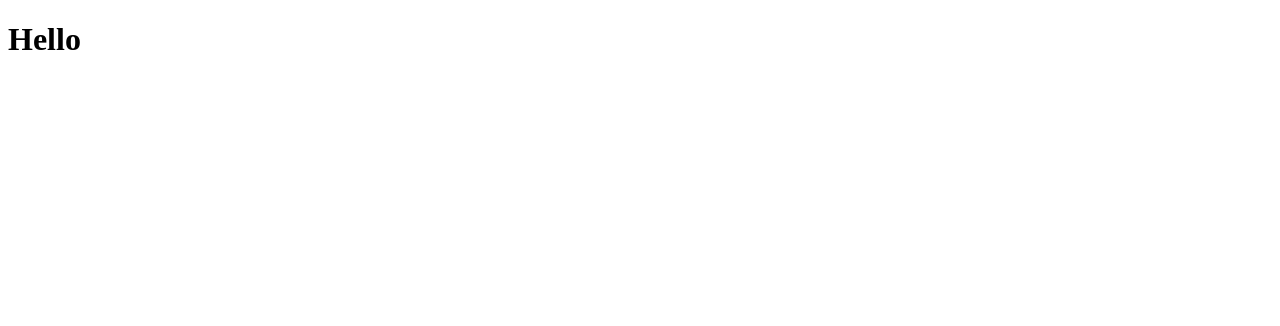
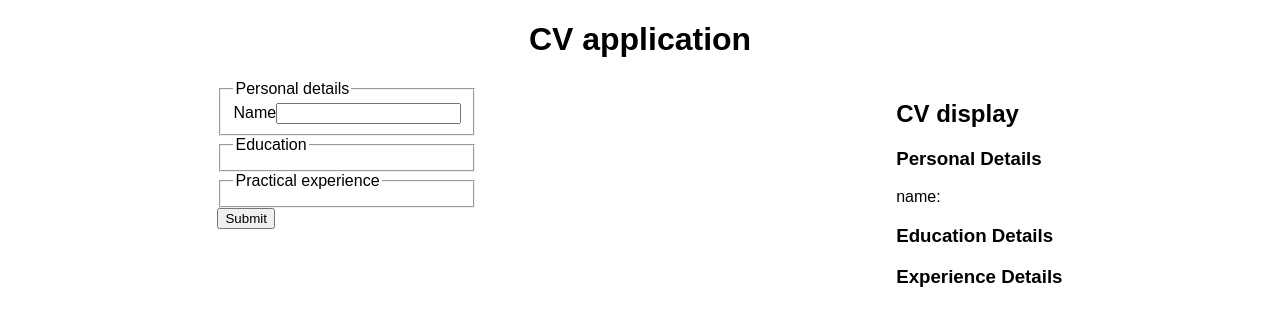
Before and after one commit to MauritzLM/cv-project, a React (Create React App) app: page / in a window 1280 px wide. Shown: the top 326 px of the page. Built offline with nearby package versions, Linux system fonts and the light colour scheme.

Commit message:
added state of applicant to App.js, implemented function to update state and pass it to components

```diff
--- /dev/null
+++ b/src/App.css
@@ -0,0 +1,21 @@
+* {
+    box-sizing: border-box;
+}
+
+html {
+    font-size: 10px;
+    font-family: Arial, Helvetica, sans-serif;
+}
+
+body {
+    font-size: 1.6rem;
+}
+
+main {
+    display: flex;
+    justify-content: space-around;
+}
+
+h1 {
+    text-align: center;
+}
--- a/src/App.js
+++ b/src/App.js
@@ -1,10 +1,63 @@
+import React, { Component } from "react";
+import Form from "./components/form";
+import DisplayCV from "./components/cv";
+import './App.css';
 
-function App() {
-  return (
-    <div className="App">
-      <h1>Hello</h1>
-    </div>
-  );
+class App extends Component {
+  constructor(props) {
+    super(props)
+    // applicant details
+    this.state = {
+      personalDetails: {
+        name: '',
+        email: '',
+        phone: ''
+      },
+      educationDetails: {
+        schoolName: '',
+        areaOfStudy: '',
+        date: ''
+      },
+      experienceDetails: {
+        companyName: '',
+        positionTitle: '',
+        mainTasks: '',
+        from: '',
+        until: ''
+      }
+    }
+
+    // bind this when passing a method
+    this.onClickBtn = this.onClickBtn.bind(this);
+
+    this.handleChange = this.handleChange.bind(this);
+  }
+
+  handleChange = (e, section, field) => {
+    this.setState({
+      ...this.state,
+      [section]: {
+        [field]: e.target.value
+      }
+    });
+  };
+
+  onClickBtn() {
+    console.log("clicked btn!")
+  }
+
+  render() {
+    const { personalDetails } = this.state
+    return (
+      <>
+        <header><h1>CV application</h1></header>
+        <main>
+          <Form personalDetails={personalDetails} handleChange={this.handleChange} />
+          <DisplayCV title="CV display" personalDetails={personalDetails} />
+        </main>
+      </>
+    )
+  }
 }
 
 export default App;
--- /dev/null
+++ b/src/components/cv.js
@@ -0,0 +1,64 @@
+import React, { Component } from "react";
+
+class DisplayCV extends Component {
+    constructor(props) {
+        super(props)
+    }
+
+    render() {
+        const { title, personalDetails } = this.props
+        return (
+            <div>
+                <h2>{title}</h2>
+                <PersonalSection personalDetails={personalDetails} />
+                <EducationSection />
+                <ExperienceSection />
+            </div>
+        )
+    }
+}
+
+export default DisplayCV
+
+class PersonalSection extends Component {
+    constructor(props) {
+        super(props)
+    }
+
+    render() {
+        return (
+            <section>
+                <h3>Personal Details</h3>
+                <p>name: {this.props.personalDetails.name}</p>
+            </section>
+        )
+    }
+}
+
+class EducationSection extends Component {
+    constructor(props) {
+        super(props)
+    }
+
+    render() {
+        return (
+            <section>
+                <h3>Education Details</h3>
+            </section>
+        )
+    }
+}
+
+class ExperienceSection extends Component {
+    constructor(props) {
+        super(props)
+    }
+
+    render() {
+        return (
+            <section>
+                <h3>Experience Details</h3>
+            </section>
+        )
+    }
+}
--- /dev/null
+++ b/src/components/form.js
@@ -0,0 +1,76 @@
+import React, { Component } from "react";
+
+
+class Form extends Component {
+    constructor(props) {
+        super(props)
+    }
+
+    handleSubmit = (e) => {
+        e.preventDefault()
+    }
+
+    render() {
+        const { personalDetails, handleChange } = this.props
+        return (
+            <div>
+                <form onSubmit={this.handleSubmit}>
+                    <PersonalDetails handleChange={handleChange} personalDetails={personalDetails} />
+                    <EducationDetails />
+                    <ExperienceDetails />
+                    <button >Submit</button>
+                </form>
+            </div>
+        )
+    }
+}
+
+export default Form;
+
+class PersonalDetails extends Component {
+    constructor(props) {
+        super(props)
+    }
+
+    render() {
+        return (
+            <fieldset>
+                <legend>Personal details</legend>
+                <label htmlFor="name">Name</label>
+                <input type="text" name="name" id="name" onChange={(e) => { this.props.handleChange(e, 'personalDetails', 'name') }} value={this.props.personalDetails.name}></input>
+            </fieldset>
+        )
+    }
+}
+
+// export { PersonalDetails };
+
+class EducationDetails extends Component {
+    constructor(props) {
+        super(props)
+    }
+
+    render() {
+        return (
+            <fieldset>
+                <legend>Education</legend>
+            </fieldset>
+        )
+    }
+}
+
+// export {EducationDetails};
+
+class ExperienceDetails extends Component {
+    constructor(props) {
+        super(props)
+    }
+
+    render() {
+        return (
+            <fieldset>
+                <legend>Practical experience</legend>
+            </fieldset>
+        )
+    }
+}
```
